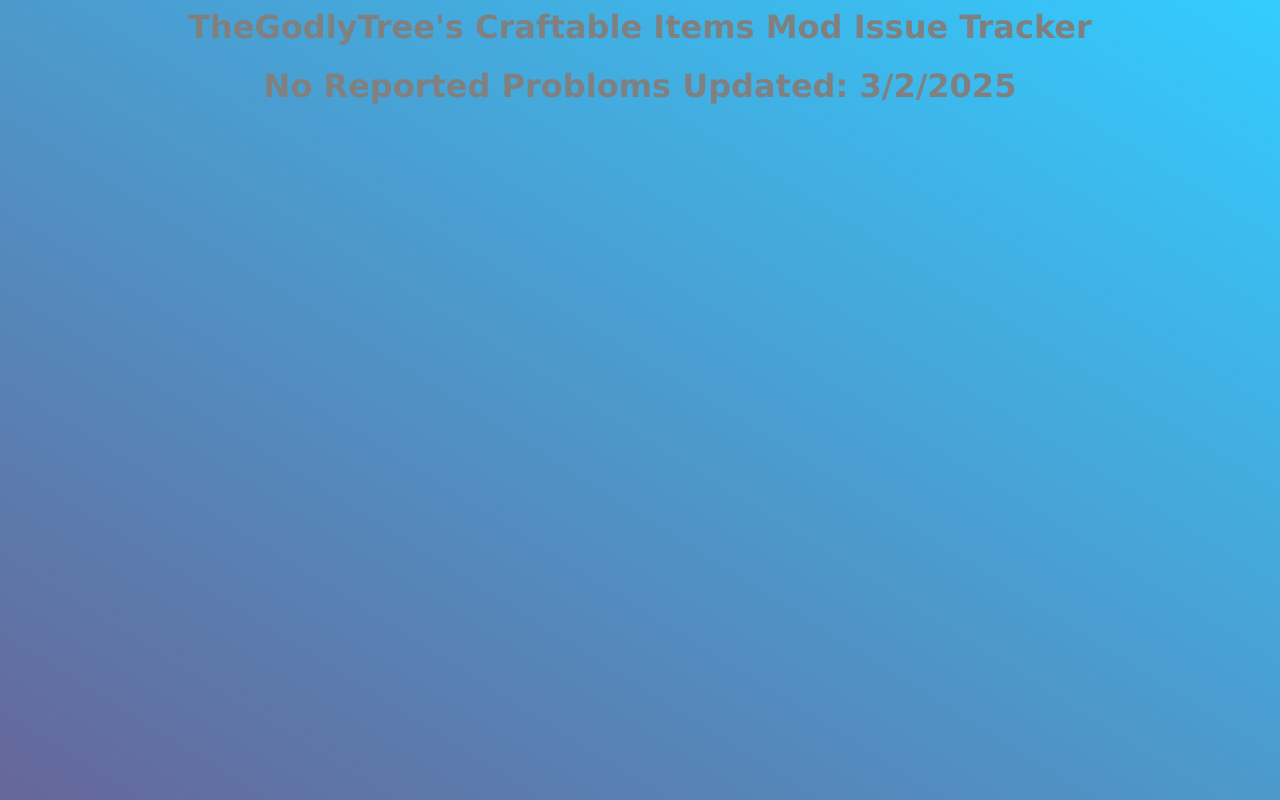
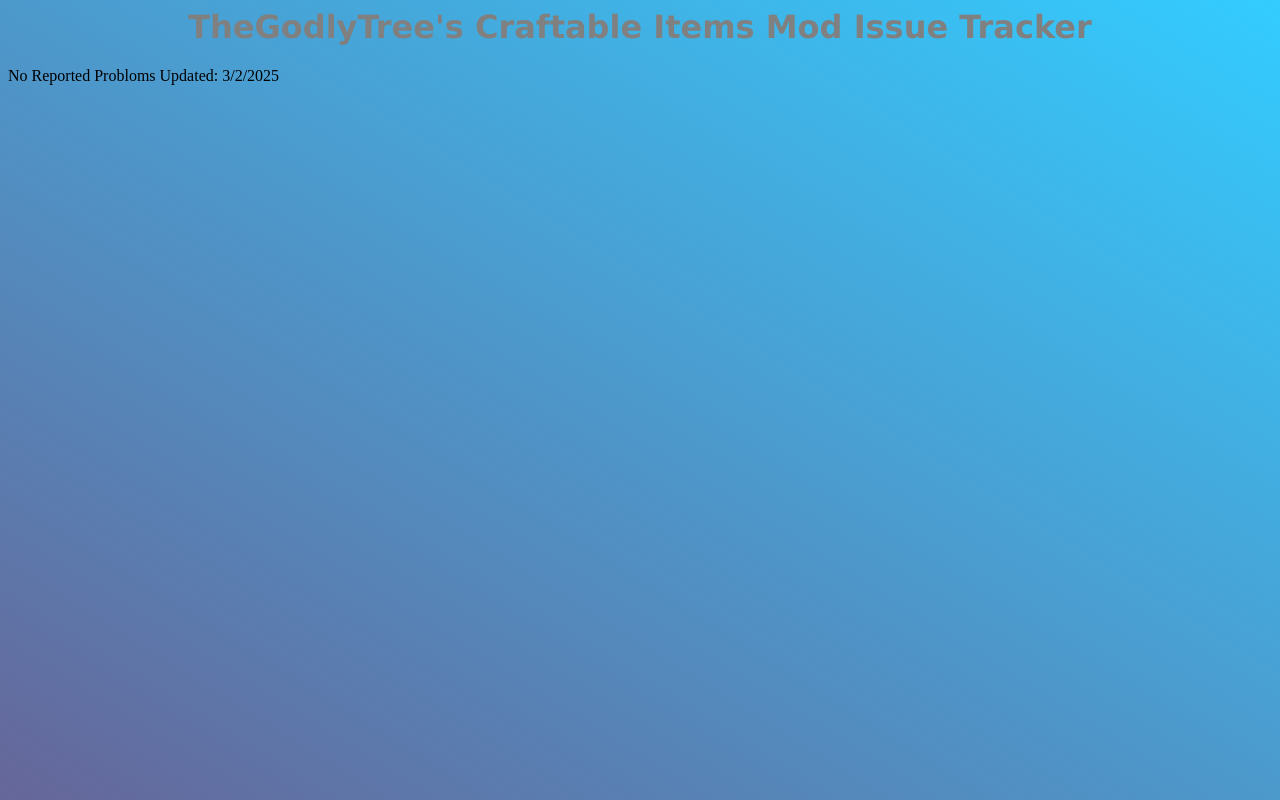
Before and after one commit to ThatWirdGuy/Issue_Tracker, a plain HTML site: page index.html in a window 1280 px wide. Drawn offline with Linux system fonts and the light colour scheme.

Commit message:
Update index.html

```diff
--- a/index.html
+++ b/index.html
@@ -1,4 +1,4 @@
 <link rel="stylesheet" href="styles.css">
 <h1> TheGodlyTree's Craftable Items Mod Issue Tracker</h1>
 
-<h1> No Reported Probloms Updated: 3/2/2025</h1>
+<p> No Reported Probloms Updated: 3/2/2025</p>
```
